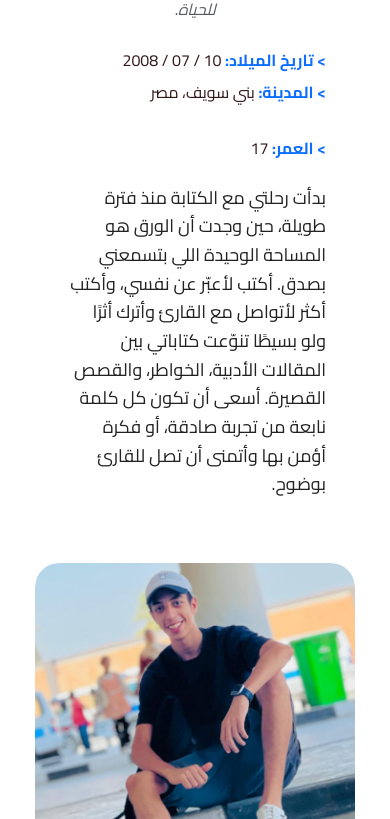
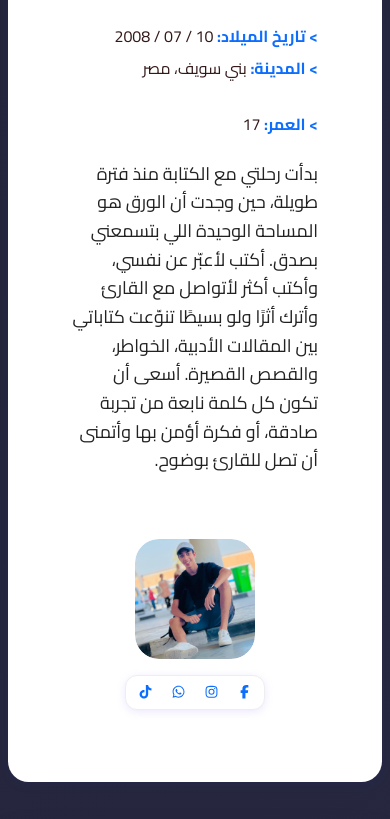
Before and after one commit to sasaelnoweshe-dotcom/Marwan-El-Khouly, a React (Vite) app: page / in a window 390 px wide. Shown: the part 1181-2000 px from the top of the page. Built offline with nearby package versions, Linux system fonts and the light colour scheme.

Commit message:
Update about.css

```diff
--- a/src/components/about.css
+++ b/src/components/about.css
@@ -48,18 +48,25 @@
 }
 
 .about-title {
-  font-size: 2.7rem;
+  font-size: 2.1rem;
   color: #222;
-  line-height: 1.1;
+  line-height: 1.2;
   font-weight: bold;
-  margin-bottom: 2rem;
+  margin-bottom: 1.2rem;
+  text-align: center;
+  letter-spacing: 0.5px;
+  word-break: break-word;
 }
 
 .about-desc {
-  font-size: 1.15rem;
+  font-size: 1rem;
   color: #555;
-  line-height: 1.7;
-  margin-bottom: 2rem;
+  line-height: 1.5;
+  margin-bottom: 1.2rem;
+  text-align: center;
+  letter-spacing: 0.2px;
+  word-break: break-word;
+  padding: 0 0.5rem;
 }
 
 .about-btns {
@@ -70,8 +77,62 @@
 }
 
 .paragraph2 {
-  font-Size: "1.12rem";
-  color: "#222";
-  line-Height: "1.6";
+  font-Size: 1.12rem;
+  color: #222;
+  line-Height: 1.6;
   text-Align: "start"
 }
+
+
+@media (max-width: 500px) {
+  .about-section {
+    padding: 0.5rem;
+    min-height: unset;
+  }
+  .about-card {
+    flex-direction: column;
+    align-items: stretch;
+    padding: 0.5rem 0.2rem;
+    box-shadow: 0 2px 8px 0 #222a6844;
+  }
+  .about-img-box {
+    width: 120px;
+    height: 120px;
+    margin: 0 auto 0.7rem auto;
+  }
+  .about-title {
+    font-size: 1rem;
+    margin-bottom: 0.3rem;
+    text-align: center;
+    letter-spacing: 0.5px;
+    word-break: break-word;
+  }
+  .about-desc {
+    font-size: 0.75rem;
+    text-align: center;
+    margin-bottom: 0.5rem;
+    letter-spacing: 0.2px;
+    word-break: break-word;
+    line-height: 1.3;
+  }
+  .about-social {
+    margin-top: 0.3rem;
+    padding: 0.4rem 0.2rem;
+    font-size: 0.85rem;
+  }
+  .about-btns {
+    flex-direction: column;
+    gap: 0.4rem;
+    align-items: stretch;
+  }
+  .paragraph2 {
+    font-size: 0.85rem;
+    line-height: 1.4;
+  }
+  #ffd p{
+    font-size: 0.8rem;
+    color: #222;
+    line-height: 1.3;
+    text-align: start;
+  }
+}
```
